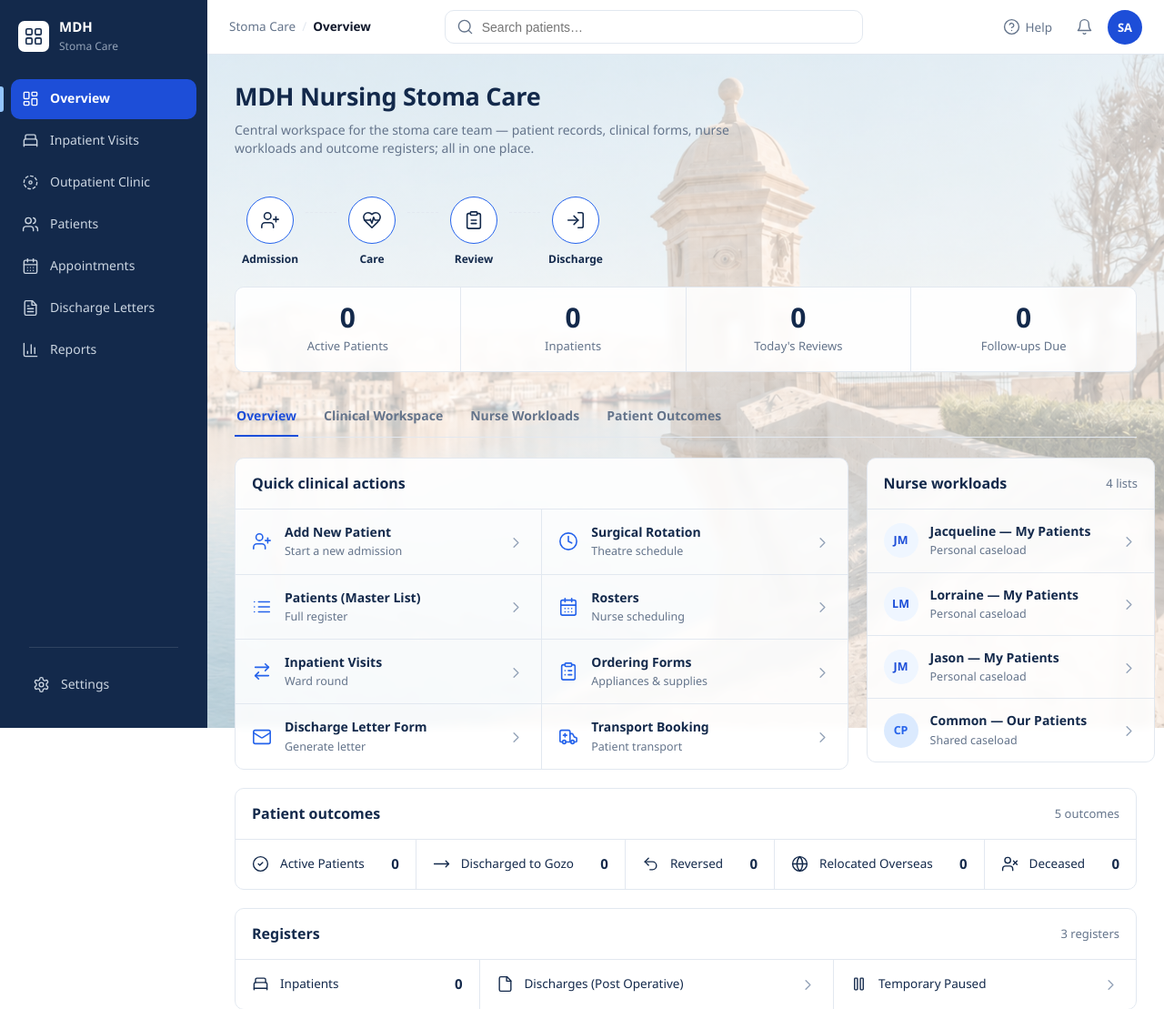
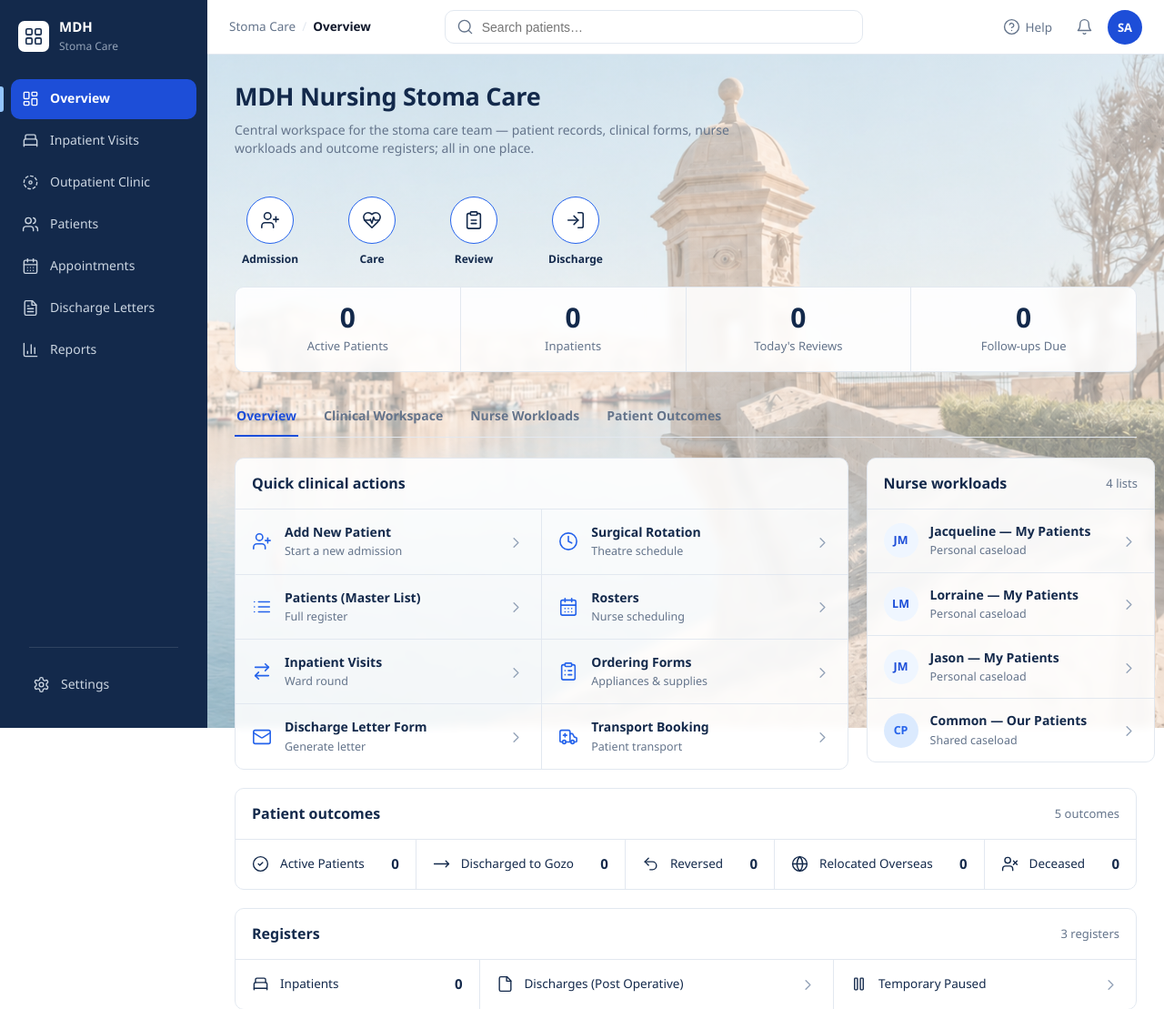
Before and after one commit to jasonfenech118-ctrl/dashborad, a Django app: page / in a window 1280 px wide. Shown: the top 1109 px of the page at 91% size. Run offline with Django 5.2, Linux system fonts and the light colour scheme; the visitor is signed in with stand-in values (Sample User, id 1); data that the repository does not hold is empty.

Commit message:
Lighten harbour background overlay so it is visible (#55)
Reduce the white background overlay from 55% to 35% on base, dashboard and login so the faded harbour photo is visible while keeping text readable.

```diff
--- a/backend/templates/clinic/base.html
+++ b/backend/templates/clinic/base.html
@@ -28,7 +28,7 @@
        Lives entirely in this pseudo-element — no opacity on body/content. */
     body::before{
       content:"";position:fixed;inset:0;z-index:-1;pointer-events:none;
-      background:linear-gradient(rgba(255,255,255,.55),rgba(255,255,255,.55)),
+      background:linear-gradient(rgba(255,255,255,.35),rgba(255,255,255,.35)),
         url("{% static 'images/app_background.png' %}") center center / cover no-repeat;
     }
     /* App-shell top navigation (reference: Comarch-style ward EHR) */
--- a/backend/templates/clinic/dashboard.html
+++ b/backend/templates/clinic/dashboard.html
@@ -23,7 +23,7 @@
   /* Fixed Malta harbour background with a soft white overlay for legibility. */
   body::before{
     content:"";position:fixed;inset:0;z-index:-1;pointer-events:none;
-    background:linear-gradient(rgba(255,255,255,.55),rgba(255,255,255,.55)),
+    background:linear-gradient(rgba(255,255,255,.35),rgba(255,255,255,.35)),
       url("{% static 'images/app_background.png' %}") center center / cover no-repeat;
   }
   a{text-decoration:none;color:inherit;}
--- a/backend/templates/registration/login.html
+++ b/backend/templates/registration/login.html
@@ -16,7 +16,7 @@
     /* Fixed Malta harbour background with a soft white overlay for legibility. */
     body::before{
       content:"";position:fixed;inset:0;z-index:-1;pointer-events:none;
-      background:linear-gradient(rgba(255,255,255,.55),rgba(255,255,255,.55)),
+      background:linear-gradient(rgba(255,255,255,.35),rgba(255,255,255,.35)),
         url("{% static 'images/app_background.png' %}") center center / cover no-repeat;
     }
     .card{background:rgba(255,255,255,.88);backdrop-filter:blur(5px);-webkit-backdrop-filter:blur(5px);
```
